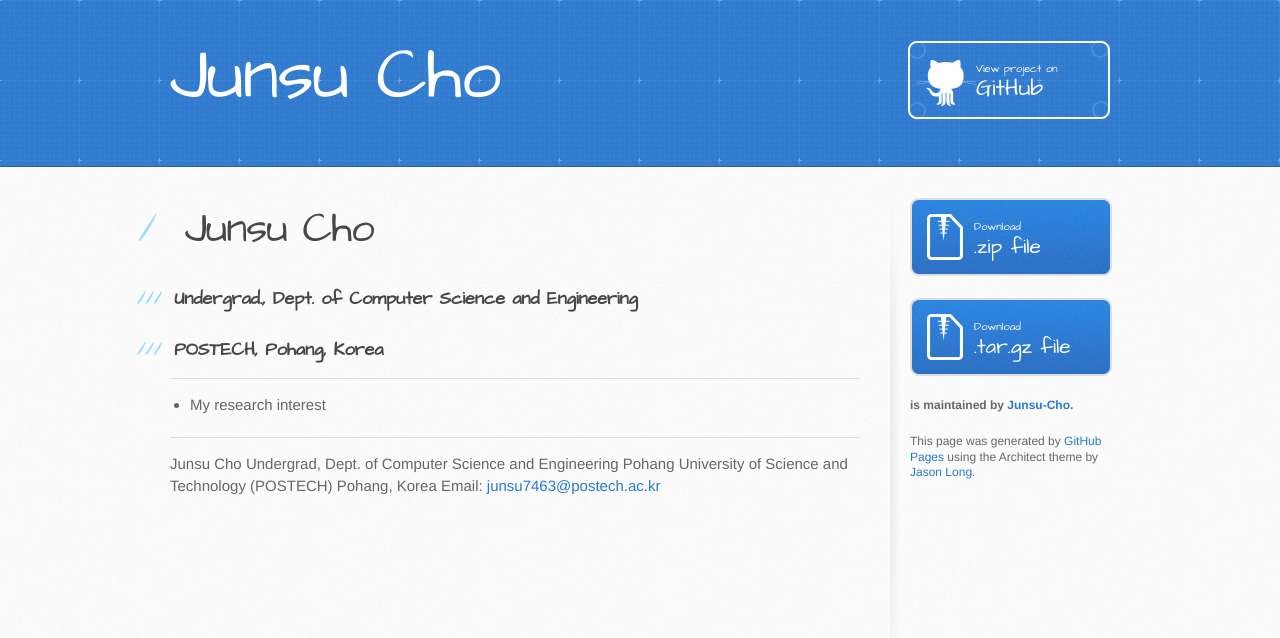
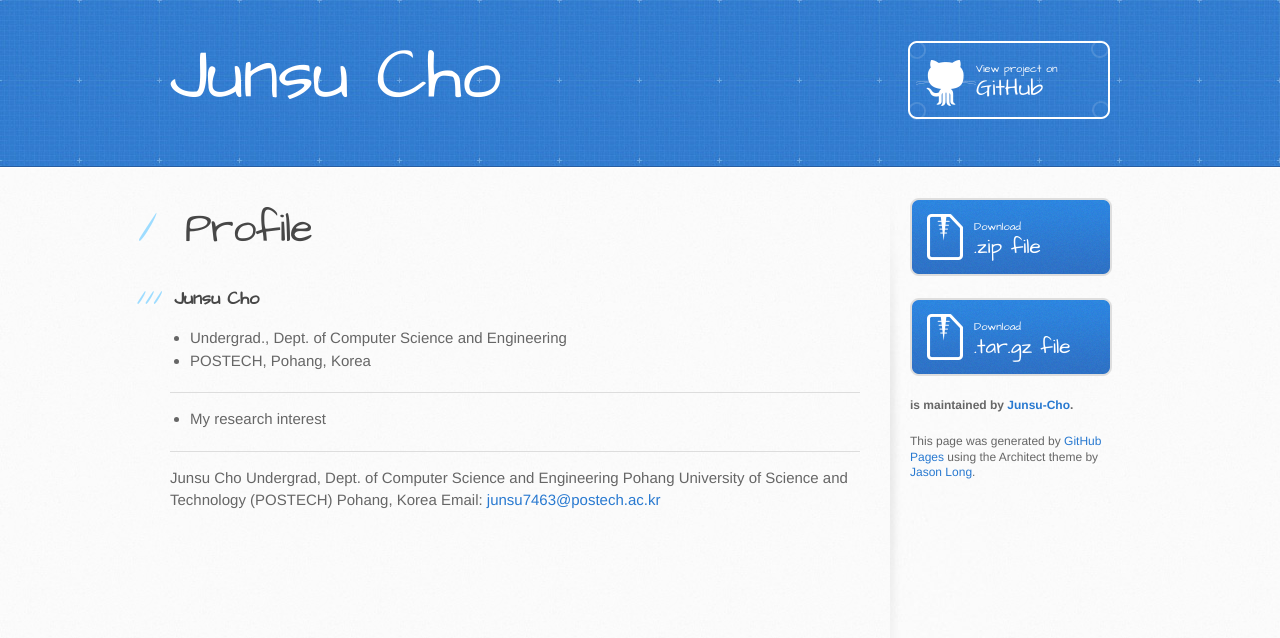
Before and after one commit to Junsu-Cho/junsu7463, a plain HTML site: page index.html in a window 1280 px wide. Drawn offline with Linux system fonts and the light colour scheme.

Commit message:
Create gh-pages branch via GitHub

```diff
--- a/index.html
+++ b/index.html
@@ -29,13 +29,15 @@
       <div class="inner clearfix">
         <section id="main-content">
           <h1>
-<a id="junsu-cho" class="anchor" href="#junsu-cho" aria-hidden="true"><span aria-hidden="true" class="octicon octicon-link"></span></a>Junsu Cho</h1>
+<a id="profile" class="anchor" href="#profile" aria-hidden="true"><span aria-hidden="true" class="octicon octicon-link"></span></a>Profile</h1>
 
 <h3>
-<a id="undergrad-dept-of-computer-science-and-engineering" class="anchor" href="#undergrad-dept-of-computer-science-and-engineering" aria-hidden="true"><span aria-hidden="true" class="octicon octicon-link"></span></a>Undergrad., Dept. of Computer Science and Engineering</h3>
+<a id="junsu-cho" class="anchor" href="#junsu-cho" aria-hidden="true"><span aria-hidden="true" class="octicon octicon-link"></span></a>Junsu Cho</h3>
 
-<h3>
-<a id="postech-pohang-korea" class="anchor" href="#postech-pohang-korea" aria-hidden="true"><span aria-hidden="true" class="octicon octicon-link"></span></a>POSTECH, Pohang, Korea</h3>
+<ul>
+<li>Undergrad., Dept. of Computer Science and Engineering</li>
+<li>POSTECH, Pohang, Korea</li>
+</ul>
 
 <hr>
 
--- a/params.json
+++ b/params.json
@@ -1 +1 @@
-{"name":"Junsu Cho","tagline":"","body":"# Junsu Cho\r\n### Undergrad., Dept. of Computer Science and Engineering\r\n### POSTECH, Pohang, Korea\r\n\r\n***\r\n\r\n* My research interest\r\n\r\n*** \r\n\r\nJunsu Cho\r\nUndergrad, Dept. of Computer Science and Engineering\r\nPohang University of Science and Technology (POSTECH)\r\nPohang, Korea\r\nEmail: junsu7463@postech.ac.kr","google":"","note":"Don't delete this file! It's used internally to help with page regeneration."}
+{"name":"Junsu Cho","tagline":"","body":"# Profile\r\n### Junsu Cho\r\n+ Undergrad., Dept. of Computer Science and Engineering\r\n- POSTECH, Pohang, Korea\r\n\r\n***\r\n\r\n* My research interest\r\n\r\n*** \r\n\r\nJunsu Cho\r\nUndergrad, Dept. of Computer Science and Engineering\r\nPohang University of Science and Technology (POSTECH)\r\nPohang, Korea\r\nEmail: junsu7463@postech.ac.kr","google":"","note":"Don't delete this file! It's used internally to help with page regeneration."}
```
